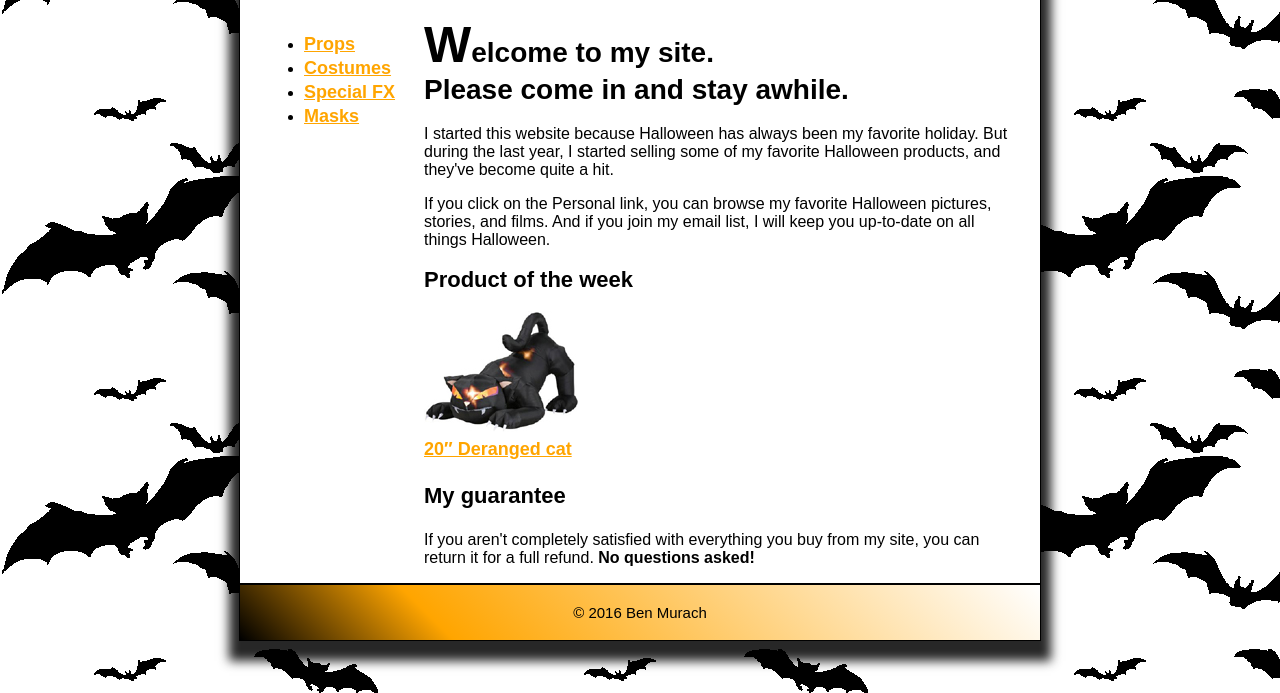
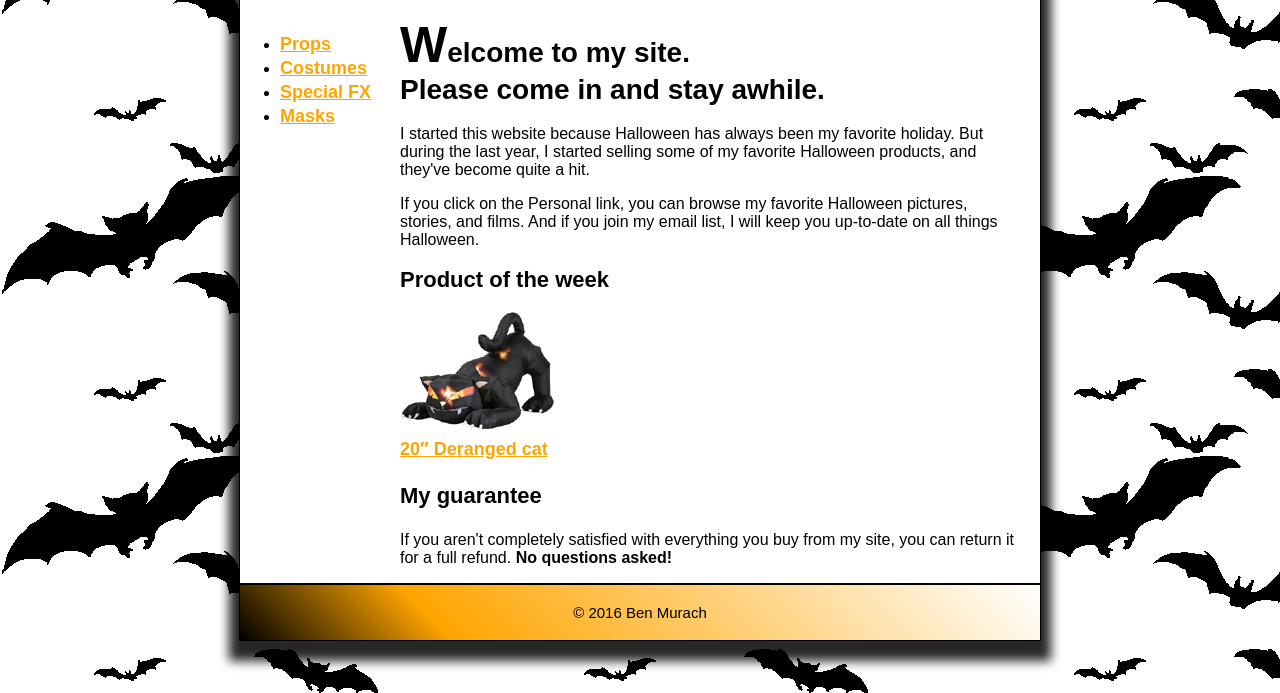
Before and after one commit to nnennandukwe/CH04, a plain HTML site: page index.html in a window 1280 px wide. Shown: the part 107-800 px from the top of the page. Drawn offline with Linux system fonts and the light colour scheme.

Commit message:
adjusting padding slightly for sidebar

```diff
--- a/styles/main.css
+++ b/styles/main.css
@@ -26,7 +26,7 @@ header {
 }
 
 main {
-    padding: 0 1.5rem;
+    padding: 0 1.5rem 0 0;
 }
 
 .pumpkin {
```
